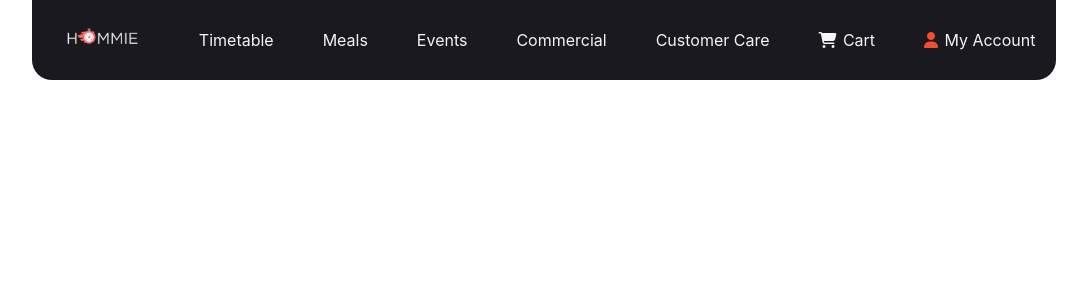
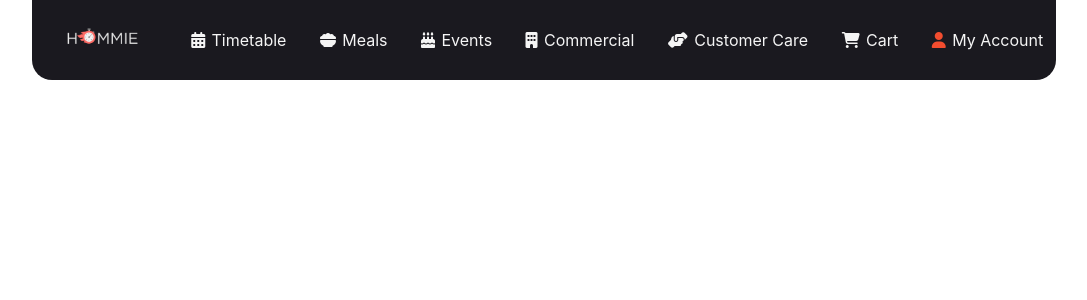
Before and after one commit to hommieBusiness/Hommie_frontend_web, a React (Create React App) app in the folder client/: page / in a window 1280 px wide. Shown: the top 300 px of the page, without its empty margins (96-1183 px from the left). Built offline with nearby package versions, Linux system fonts and the light colour scheme.

Commit message:
Navbar changes

```diff
--- a/client/src/Components/Navbar/navbar-html.js
+++ b/client/src/Components/Navbar/navbar-html.js
@@ -50,18 +50,35 @@ const navbarLinks = (classes, Constants) => {
   return (
     <Fragment>
       <div className={classes["navbar-responsive-item-div"]}>
+        <i
+          className="fa-solid fa-calendar-days"
+          style={{ marginRight: "0.4em" }}
+        ></i>
         <p>{Constants.navLinkText1}</p>
       </div>
       <div className={classes["navbar-responsive-item-div"]}>
+        <i className="fa-solid fa-bowl-food" style={{ marginRight: "0.4em" }}></i>
         <p>{Constants.navLinkText2}</p>
       </div>
       <div className={classes["navbar-responsive-item-div"]}>
+        <i
+          className="fa-solid fa-cake-candles"
+          style={{ marginRight: "0.4em" }}
+        ></i>
         <p>{Constants.navLinkText3}</p>
       </div>
       <div className={classes["navbar-responsive-item-div"]}>
+        <i
+          className="fa-solid fa-building"
+          style={{ marginRight: "0.4em" }}
+        ></i>
         <p>{Constants.navLinkText4}</p>
       </div>
       <div className={classes["navbar-responsive-item-div"]}>
+        <i
+          className="fa-solid fa-handshake-angle"
+          style={{ marginRight: "0.4em" }}
+        ></i>
         <p>{Constants.navLinkText5}</p>
       </div>
       <div className={classes["navbar-responsive-item-div"]}>
--- a/client/src/Components/Navbar/navbar.module.css
+++ b/client/src/Components/Navbar/navbar.module.css
@@ -65,7 +65,7 @@
     font-size: 14px;
   }
 }
-@media only screen and (max-width: 1000px) {
+@media only screen and (max-width: 1100px) {
   .navbar-container {
     width: 100%;
     font-size: 16px;
@@ -82,11 +82,11 @@
   }
   .navbar-responsive-item {
 
-    margin-left: 60vw;
+    margin-left: 70vw;
     display: none;
   }
 }
-@media only screen and (min-width: 1000px) {
+@media only screen and (min-width: 1100px) {
   .navbar-items {
     display: flex;
   }
```
